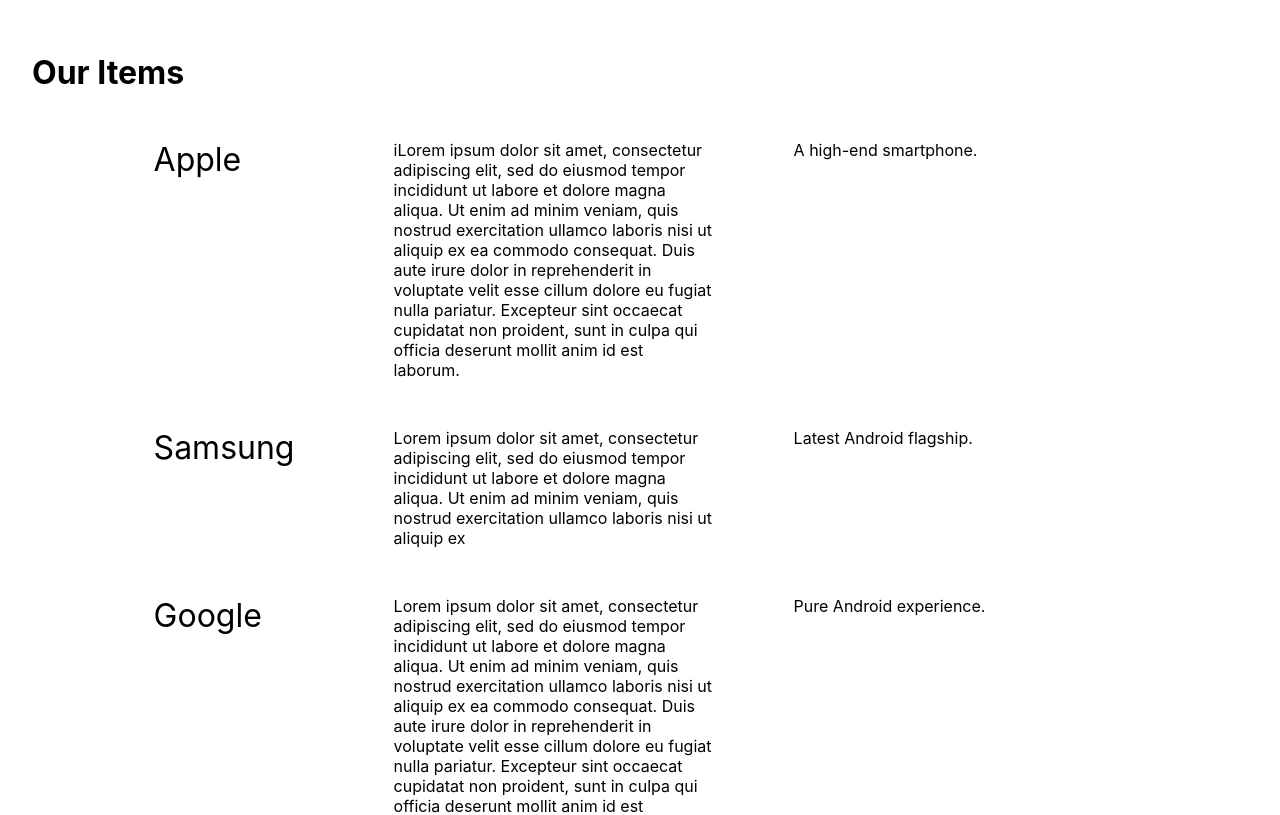
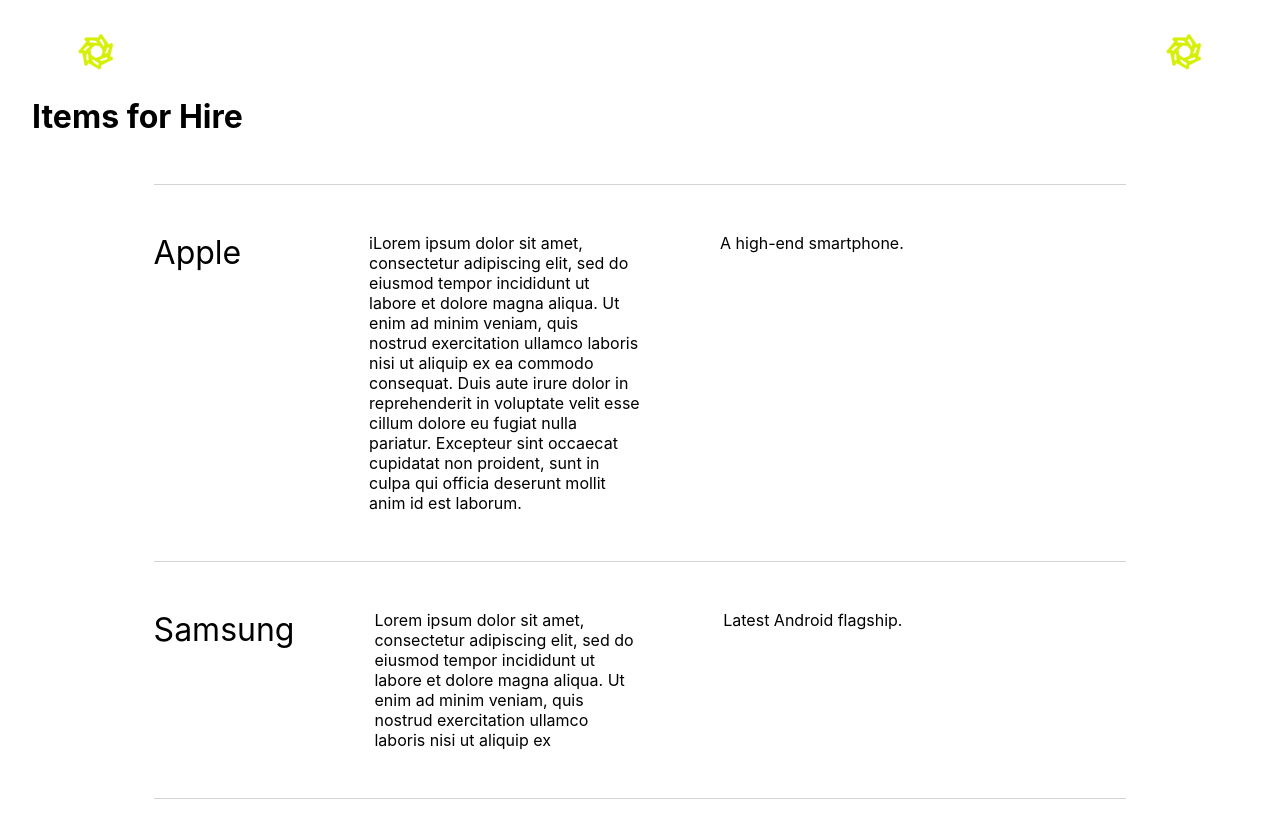
Before and after one commit to lucianboatright/DruidsStudios, a React (Create React App) app: page /builds in a window 1280 px wide. Shown: the top 815 px of the page. Built offline with nearby package versions, Linux system fonts and the light colour scheme.

Commit message:
uploading to deploy on netlify

```diff
--- a/src/Components/ProductComponent/ProductComponent.styles.tsx
+++ b/src/Components/ProductComponent/ProductComponent.styles.tsx
@@ -1,4 +1,6 @@
-import { StyledCard, StyledContent, StyledDetails, StyledTitle } from './ProductComponent';
+import { StyledCard, StyledContent, StyledDetails, StyledIcons, StyledTitle } from './ProductComponent';
+import NavIcon from '../../assets/logos/ElementThree_Lime.svg'
+import { Link } from 'react-router-dom';
 
 
 type Item = {
@@ -16,7 +18,13 @@ type ProductComponentProps = {
 export default function ProductComponent({ items }: ProductComponentProps) {
   return (
     <>
-      <h1>Our Items</h1>
+        <StyledIcons>
+            <Link to="/" style={{ margin: '0 1rem' }}><img src={NavIcon} alt='Lgog' /></Link>
+            <Link to="/" style={{ margin: '0 1rem' }}><img src={NavIcon} alt='Lgog' /></Link>
+            {/* <img src={NavIcon} alt='Lgog' />
+            <img src={NavIcon} alt='Lgog' /> */}
+        </StyledIcons>
+      <h1>Items for Hire</h1>
       <div className="item-grid">
         {items.map(item => (
           <StyledCard key={item.id}>
--- a/src/Components/ProductComponent/ProductComponent.tsx
+++ b/src/Components/ProductComponent/ProductComponent.tsx
@@ -1,30 +1,45 @@
 import styled from 'styled-components'
 
+
+export const StyledIcons = styled.nav({
+  display: 'flex',
+  justifyContent: 'space-between',
+  alignItems: 'center',
+  width: '100%',
+
+  img: {
+    height: '40px',
+  },
+});
 
 export const StyledCard = styled.div({
   display: 'flex',
 //   justifyContent: 'space-between',
-  alignItems: 'center',
-  width: '80%',
+//   alignItems: 'center',
+//   width: '80%',
   marginLeft: '10%',
   marginRight: '10%',
   marginTop: '3rem',
   marginBottom: '3rem',
-
+    // justifyContent: 'center',
+    paddingTop: '3rem',
+     borderTop: '1px solid lightGrey'
 });
 
 export const StyledTitle = styled.div({
     fontSize: '2rem',
-    width: '10rem',
+    flex: '1',
     alignSelf: 'flex-start',
 });
 
 export const StyledDetails = styled.div({
-    width: '20rem',
+    flex: '2',
+    // width: '20rem',
     marginLeft: '5rem',
 });
 
 export const StyledContent = styled.div({
+    flex: '3',
     marginLeft: '5rem',
     alignSelf: 'flex-start',
 
--- a/src/pages/Home/Home.tsx
+++ b/src/pages/Home/Home.tsx
@@ -21,8 +21,8 @@ export default function Home() {
   return (
     <>
         <StyledIcons>
-            <img src={NavIcon} alt='Lgog' />
-            <img src={NavIcon} alt='Lgog' />
+                <Link to="/" style={{ margin: '0 1rem' }}><img src={NavIcon} alt='Lgog' /></Link>
+            <Link to="/" style={{ margin: '0 1rem' }}><img src={NavIcon} alt='Lgog' /></Link>
         </StyledIcons>
         <img src={DruidLogo} alt='Lgog' />
         <StyledHeader>
```
